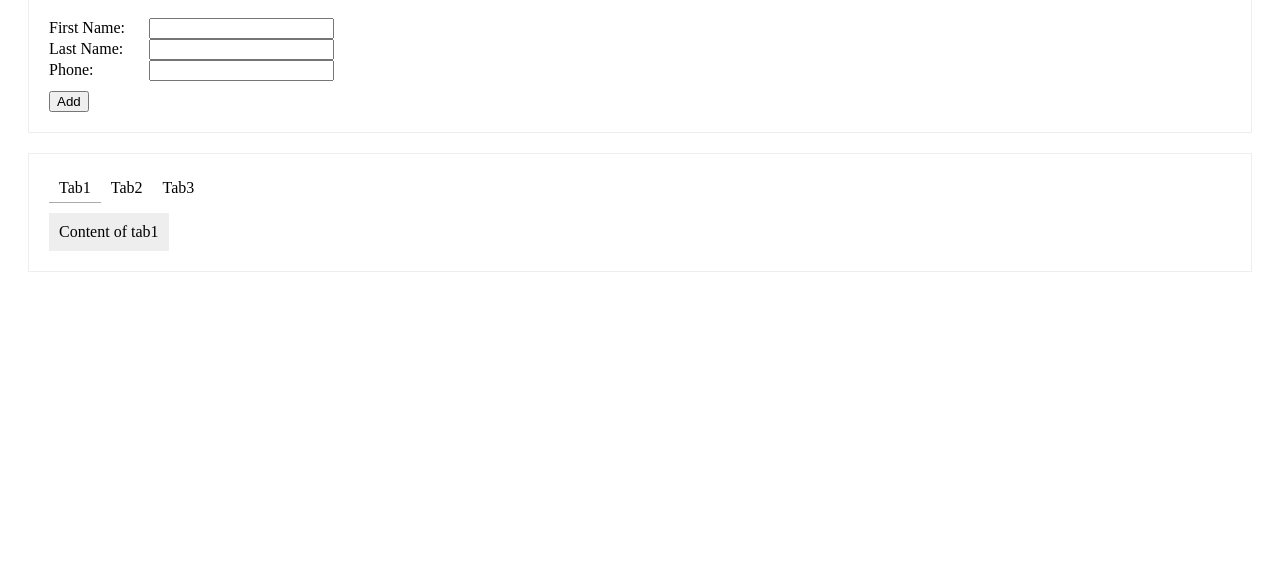
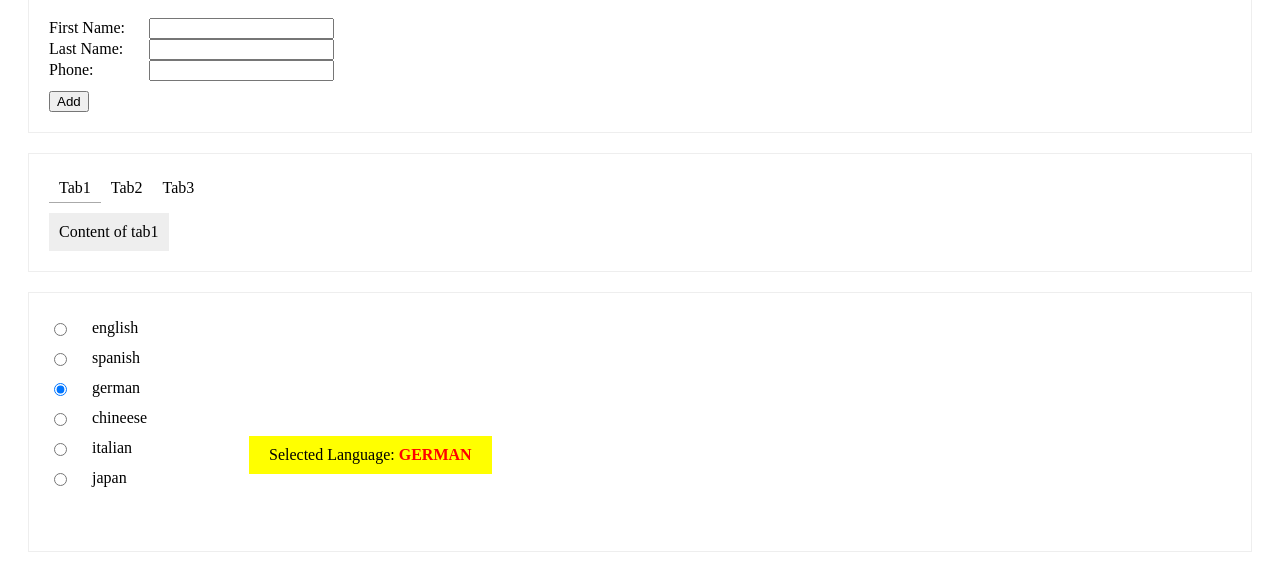
Before and after one commit to r47717/TrickJS, a website: page index.html in a window 1280 px wide. Shown: the part 619-1191 px from the top of the page. Before the commit the page ends 911 px from the top, so only its background shows below. Drawn offline with Linux system fonts and the light colour scheme.

Commit message:
radio buttons example

```diff
--- /dev/null
+++ b/examples/components/radio.js
@@ -0,0 +1,39 @@
+const radio = component((props) => {
+  const { name, items } = props;
+  let checkedIndex = 2;
+
+  return () => [
+    ...items.map((item, index) => ({
+      "div.radio-item": [
+        {
+          input: "",
+          attr: {
+            name,
+            type: "radio",
+            value: item,
+            checked: index === checkedIndex,
+          },
+          on: {
+            onclick: () => {
+              checkedIndex = index;
+            },
+          },
+        },
+        {
+          span: item,
+          on: {
+            onclick: () => {
+              checkedIndex = index;
+            },
+          },
+        },
+      ],
+    })),
+    {
+      "div.selected-lang": [
+        "Selected Language: ",
+        { span: `${items[checkedIndex]}` },
+      ],
+    },
+  ];
+});
--- a/examples/mount.js
+++ b/examples/mount.js
@@ -10,3 +10,8 @@ tabs(document.getElementById("tabs"), {
   tabs: ["Tab1", "Tab2", "Tab3"],
   tabsContent: ["Content of tab1", "Content of tab2", "Content of tab3"],
 });
+
+radio(document.getElementById("radio"), {
+  name: "lang",
+  items: ["english", "spanish", "german", "chineese", "italian", "japan"],
+});
--- a/index.html
+++ b/index.html
@@ -12,11 +12,13 @@
     <div class="example" id="counter2"></div>
     <div class="example" id="table"></div>
     <div class="example" id="tabs"></div>
+    <div class="example" id="radio"></div>
 
     <script src="lib/component.js"></script>
     <script src="examples/components/counter.js"></script>
     <script src="examples/components/table.js"></script>
     <script src="examples/components/tabs.js"></script>
+    <script src="examples/components/radio.js"></script>
     <script src="examples/mount.js"></script>
 </body>
 </html>
--- a/lib/component.js
+++ b/lib/component.js
@@ -29,7 +29,11 @@ function _component(mount, factory, props) {
           for (const item of Object.keys(on)) {
             node[item] = (e) => {
               on[item](e);
-              if (item === "oninput") {
+              if (
+                item === "oninput" &&
+                nodeType === "input" &&
+                node.getAttribute("type") === "text"
+              ) {
                 selectionName = node.getAttribute("name");
                 selectionStart = node.selectionStart;
                 selectionEnd = node.selectionEnd;
@@ -38,7 +42,11 @@ function _component(mount, factory, props) {
             };
           }
           for (const item of Object.keys(attr)) {
-            node.setAttribute(item, attr[item]);
+            if (item === "checked") {
+              node["checked"] = attr[item];
+            } else {
+              node.setAttribute(item, attr[item]);
+            }
           }
           if (node.getAttribute("name") === selectionName) {
             node.focus();
--- a/package.json
+++ b/package.json
@@ -8,6 +8,6 @@
     "serve": "^12.0.0"
   },
   "scripts": {
-    "serve": "serve index.html"
+    "serve": "serve"
   }
 }
--- a/styles.css
+++ b/styles.css
@@ -73,3 +73,32 @@ form button {
 .tab-content.active {
   display: inline-block;
 }
+
+.radio-item {
+  display: flex;
+  align-items: center;
+}
+
+.radio-item span {
+  display: inline-block;
+  margin-left: 10px;
+  cursor: pointer;
+  padding: 6px 12px;
+}
+
+.radio-item span:hover {
+  background: #eeeeee;
+}
+
+.selected-lang {
+  display: inline-block;
+  transform: translate(200px, -150%);
+  padding: 10px 20px;
+  background: yellow;
+}
+
+.selected-lang span {
+  color: red;
+  text-transform: uppercase;
+  font-weight: 700;
+}
```
